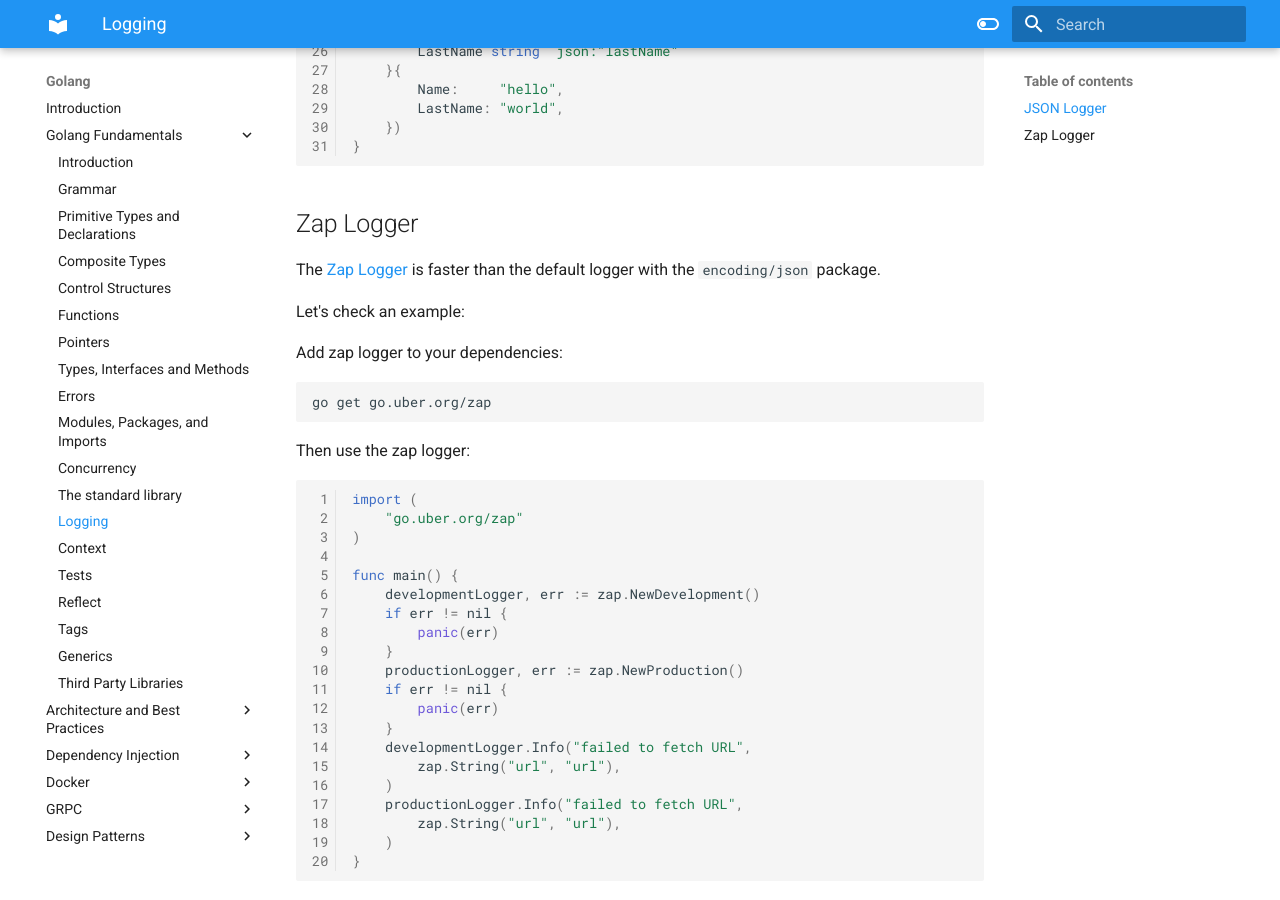
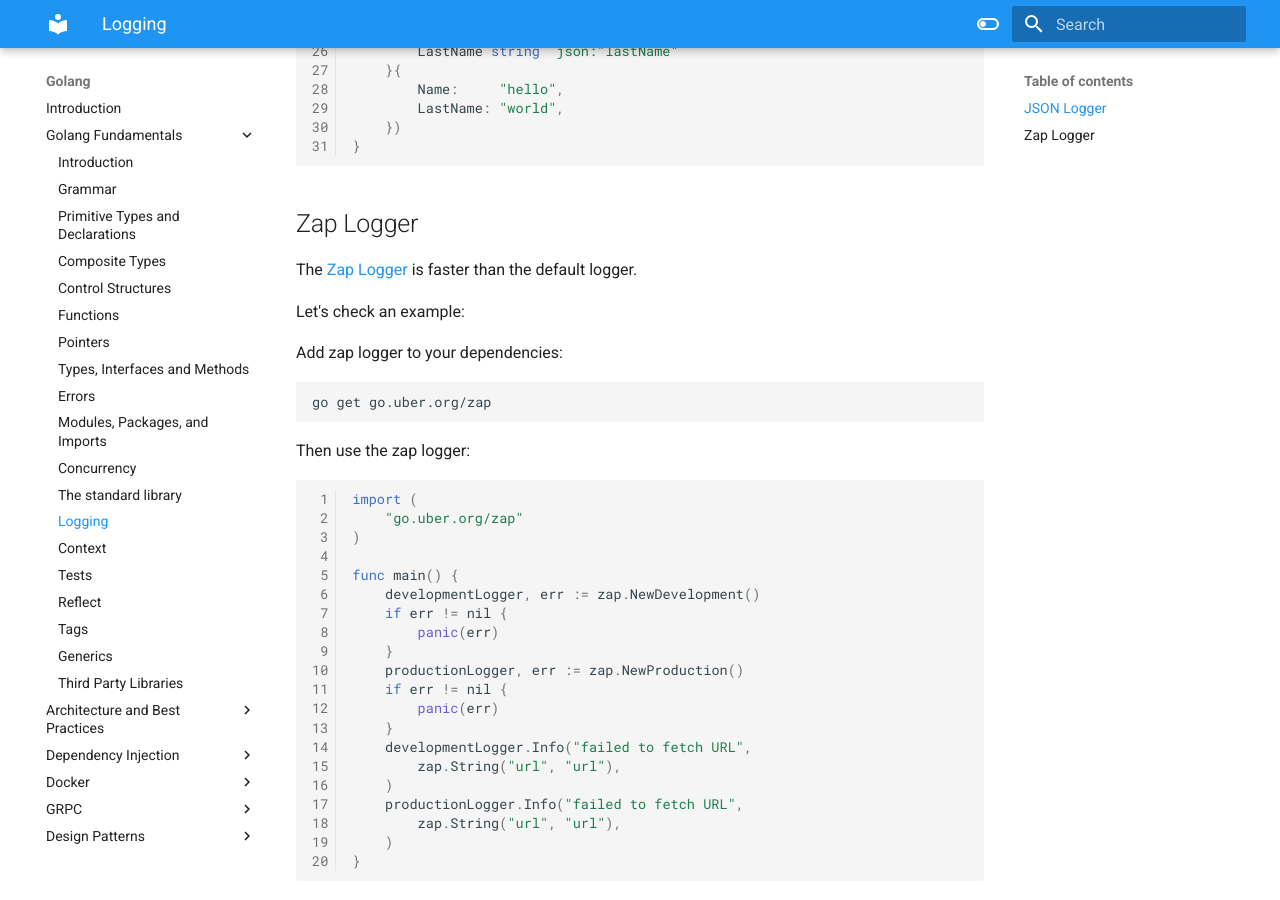
Before and after one commit to bykof/bykof.github.com, an MkDocs documentation site: the page built from docs/golang/golang-fundamentals/logging.md, in a window 1280 px wide and 900 px high, scrolled down 1485 px. Built offline with MkDocs 1.6.1 and Material for MkDocs 9.7.7, drawn with Linux system fonts in a browser that asks for light colours.

Commit message:
Adapt logging

```diff
--- a/docs/golang/golang-fundamentals/logging.md
+++ b/docs/golang/golang-fundamentals/logging.md
@@ -68,7 +68,7 @@ func main() {
 
 ## Zap Logger
 
-The [Zap Logger](https://github.com/uber-go/zap) is faster than the default logger with the `encoding/json` package.
+The [Zap Logger](https://github.com/uber-go/zap) is faster than the default logger.
 
 Let's check an example:
 
```
